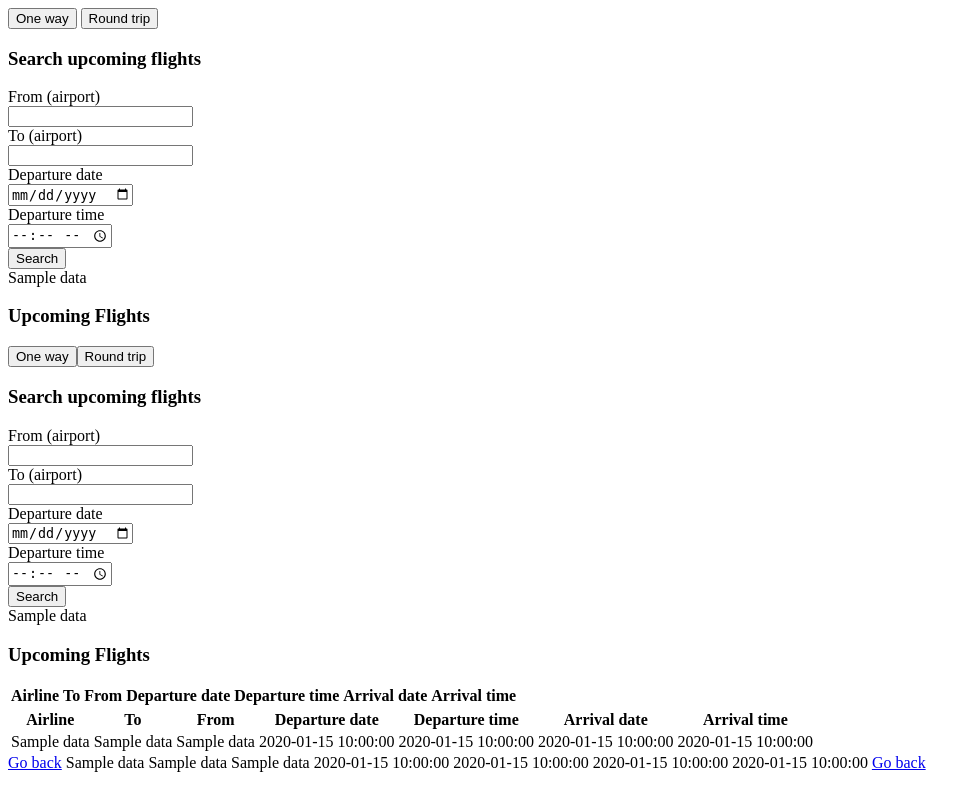
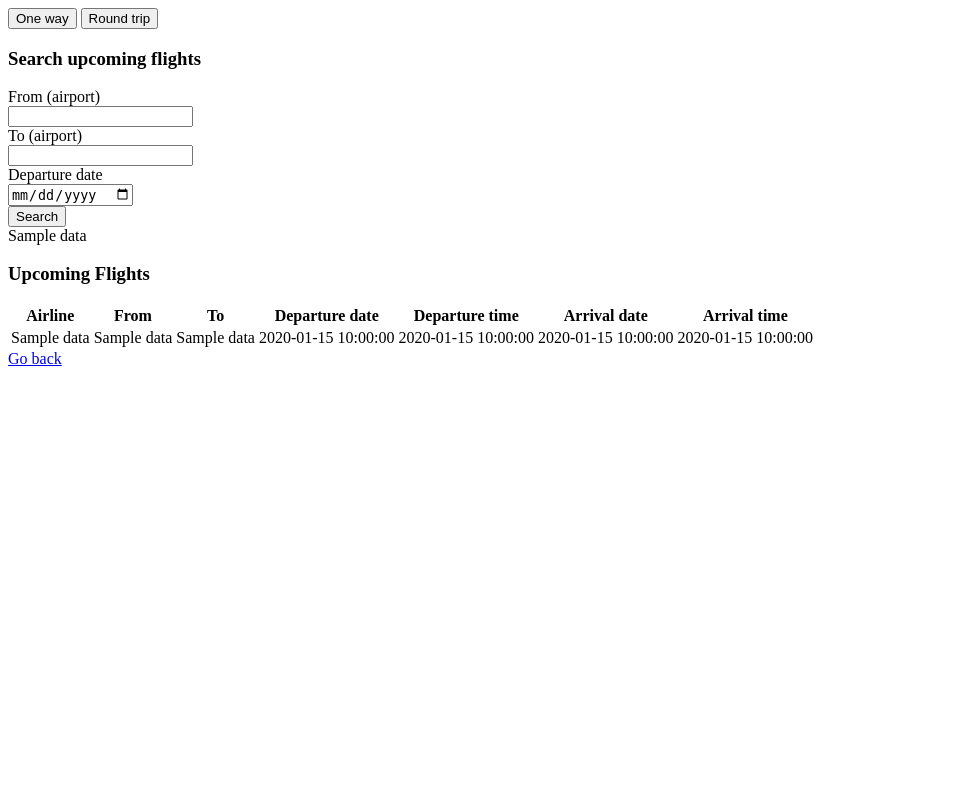
Before and after one commit to zl3466/Database3083-Flight-System, a Flask app: template nabillcode/templates/public_viewflights.html in a window 1280 px wide. Shown: the whole page, without its empty margins (0-979 px from the left). Run offline with Flask 2, Linux system fonts and the light colour scheme; the template is opened without the code that fills it: most values are stand-ins (such as "Sample title", 1, 10 or a date in 2020); lists and menus that the app fills with data are empty.

Commit message:
Cleaned init.py more. In process implementing "future" flights

```diff
--- a/nabillcode/templates/index.html
+++ b/nabillcode/templates/index.html
@@ -10,5 +10,6 @@
 	<a href="/publicinfo">View Public Info</a>
 	<a href="/login">Login</a>
 	<a href="/register">Register</a>
+    <form action="/test_route"></form>
 </body>
 </html>
--- a/nabillcode/templates/public_viewflights.html
+++ b/nabillcode/templates/public_viewflights.html
@@ -20,14 +20,10 @@
         <label for="dst_name">To (airport)</label><br>
         <input type="text" name="dst_name"><br>
         <label for="departure_date">Departure date</label><br>
-        <input type="date" name="departure_date"><br>
-        <label for="departure_time">Departure time</label><br>
-        <input type="time" name="departure_time"><br>
+        <input type="date" name="departure_date" min={{today_date}}><br>
         {% if roundtrip %}
         <label for="return_date" name="return_date">Departure date (return)</label><br>
-        <input type="date" name="return_date"><br>
-        <label for="return_time" name="return_time">Departure time (return)</label><br>
-        <input type="time" name="return_time"><br>
+        <input type="date" name="return_date" ><br>
         {% endif %}
         <input type="submit" value = Search><br>
     </form>
@@ -36,42 +32,8 @@
     <h3>Upcoming Flights</h3>
     <table>
         <th>Airline</th>
+        <th>From</th>
         <th>To</th>
-        <th>From</th>
-        <th>Departure date</th>
-        <th>Departure time</th>
-        <th>Arrival date</th>
-        <th>Arrival time</th><a href="/public_viewflights"><button>One way</button></a>
-    <a href="/public_viewflightsRT"><button>Round trip</button></a>
-    <h3>Search upcoming flights</h3>
-    {% if roundtrip %}
-    <form action="/public_flightsearchRT" method="POST">
-    {%else%}
-    <form action="/public_flightsearch" method="POST">
-    {%endif%}
-        <label for="src_name">From (airport)</label><br>
-        <input type="text" name="src_name"><br>
-        <label for="dst_name">To (airport)</label><br>
-        <input type="text" name="dst_name"><br>
-        <label for="departure_date">Departure date</label><br>
-        <input type="date" name="departure_date"><br>
-        <label for="departure_time">Departure time</label><br>
-        <input type="time" name="departure_time"><br>
-        {% if roundtrip %}
-        <label for="return_date" name="return_date">Departure date (return)</label><br>
-        <input type="date" name="return_date"><br>
-        <label for="return_time" name="return_time">Departure time (return)</label><br>
-        <input type="time" name="return_time"><br>
-        {% endif %}
-        <input type="submit" value = Search><br>
-    </form>
-    {{data}}
-    {% if data %}
-    <h3>Upcoming Flights</h3>
-    <table>
-        <th>Airline</th>
-        <th>To</th>
-        <th>From</th>
         <th>Departure date</th>
         <th>Departure time</th>
         <th>Arrival date</th>
@@ -84,41 +46,16 @@
         {%endif%}
         {% for items in data %}
         <tr>
-            <td>{{items['T.airline_name']}}</td>
-            <td>{{items['T.src_name']}}</td>
-            <td>{{items['T.dst_name']}}</td>
-            <td>{{items['T.departure_date']}}</td>
-            <td>{{items['T.departure_time']}}</td>
-            <td>{{items['T.arrival_date']}}</td>
-            <td>{{items['T.arrival_time']}}</td>
+            <td>{{items['airline_name']}}</td>
+            <td>{{items['src_name']}}</td>
+            <td>{{items['dst_name']}}</td>
+            <td>{{items['departure_date']}}</td>
+            <td>{{items['departure_time']}}</td>
+            <td>{{items['arrival_date']}}</td>
+            <td>{{items['arrival_time']}}</td>
             {%if roundtrip%}
-            <td>{{items['S.departure_date']}}</td>
             <td>{{items['S.departure_time']}}</td>
-
-            {%endif%}
-        </tr>
-        {% endfor %}
-    </table>
-    {% endif %}
-    <a href="/publicinfo">Go back</a>
-        {%if roundtrip%}
-        <th>Departure date (return)</th>
-        <th>Departure time (return)</th>
-        <th>Arrival date (return)</th>
-        <th>Arrival time (return)</th>
-        {%endif%}
-        {% for items in data %}
-        <tr>
-            <td>{{items['T.airline_name']}}</td>
-            <td>{{items['T.src_name']}}</td>
-            <td>{{items['T.dst_name']}}</td>
-            <td>{{items['T.departure_date']}}</td>
-            <td>{{items['T.departure_time']}}</td>
-            <td>{{items['T.arrival_date']}}</td>
-            <td>{{items['T.arrival_time']}}</td>
-            {%if roundtrip%}
-            <td>{{items['S.departure_date']}}</td>
-            <td>{{items['S.departure_time']}}</td>
+            <td>{{items['S.arrival_time']}}</td>
 
             {%endif%}
         </tr>
```
Also changed, not shown: nabillcode/init.py (+8 -5 lines).
